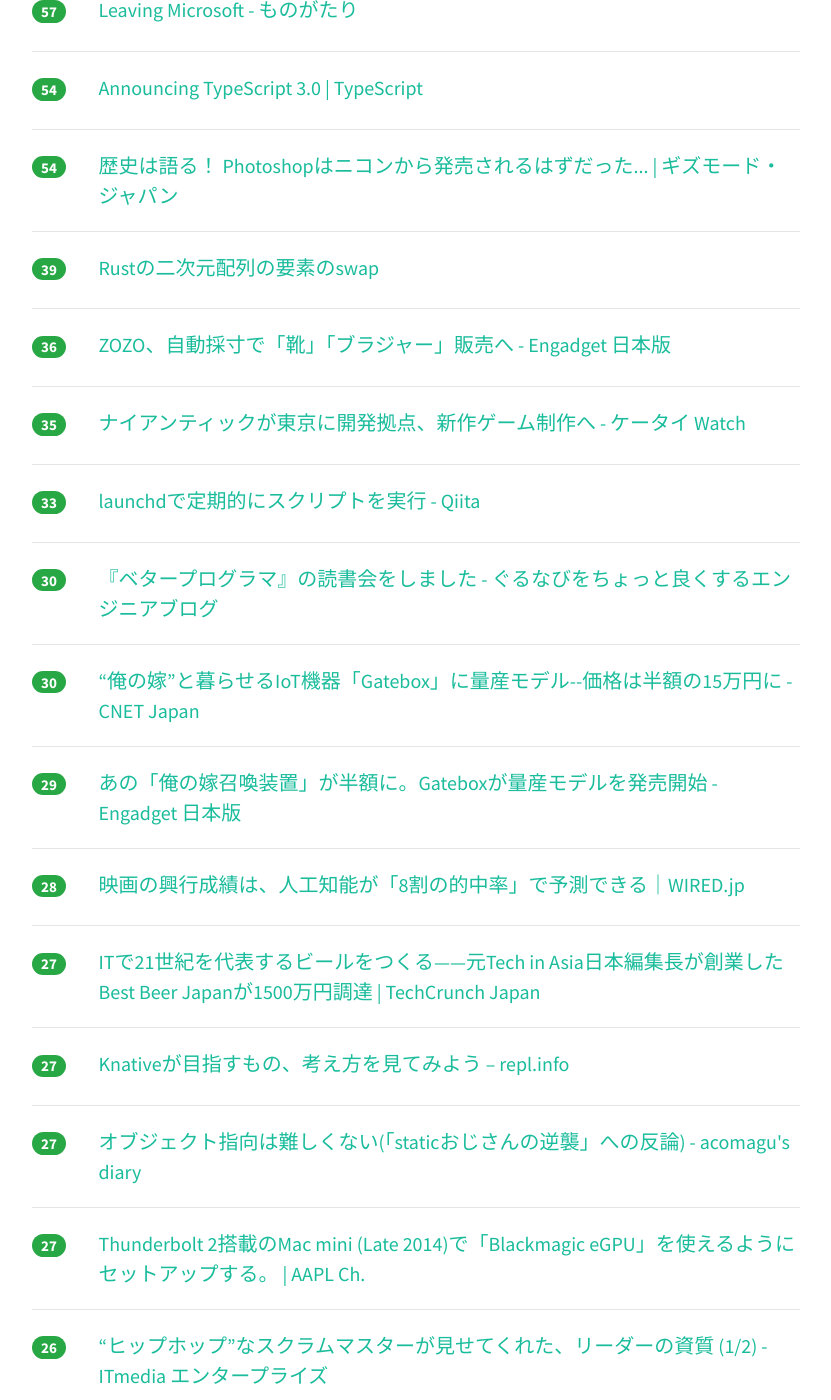
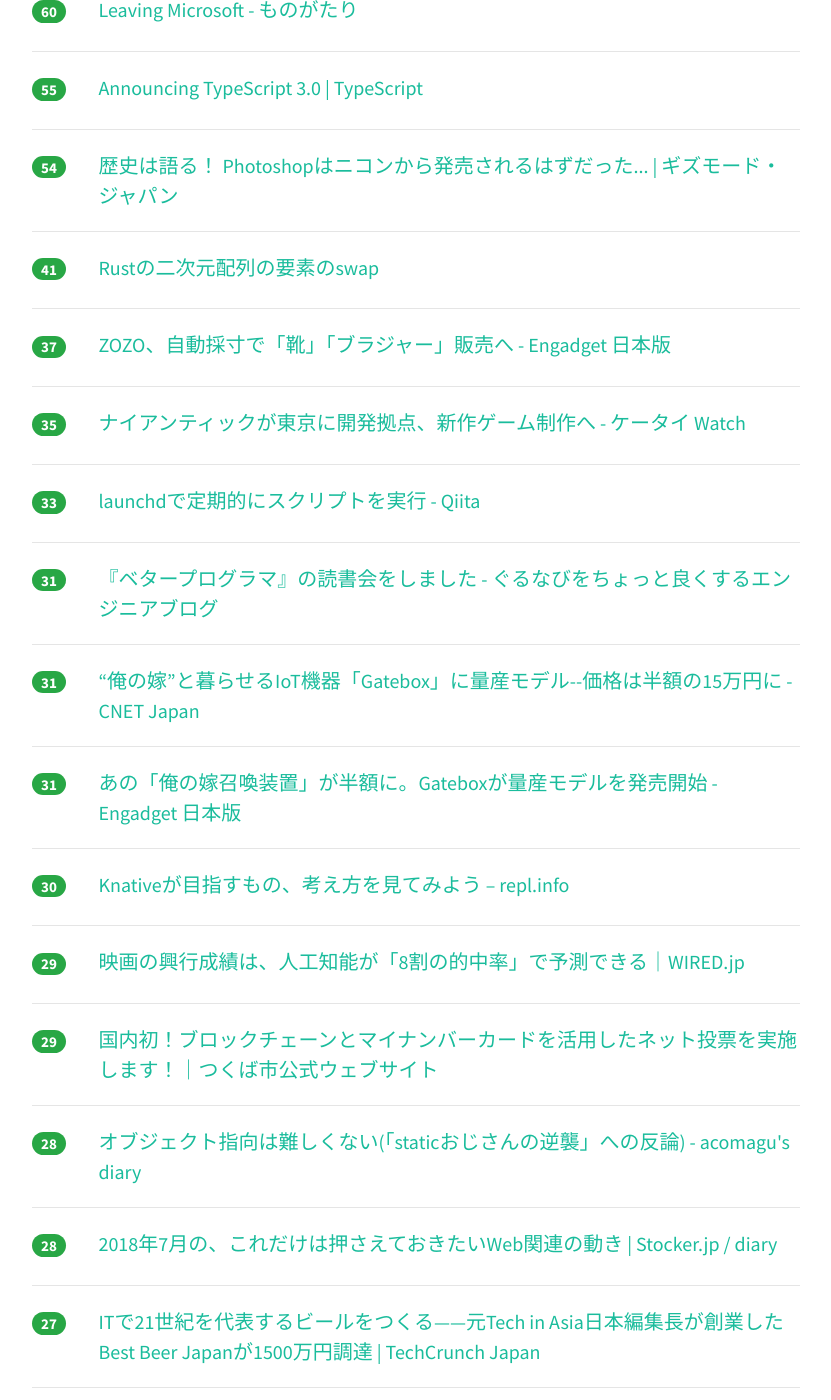
Before and after one commit to yatta47/hatena-matome-site, a Jekyll site: the page built from _posts/2018-07-31-hatena.md, in a window 1280 px wide and 1400 px high, scrolled down 1449 px. Shown: the whole window, without its empty margins (224-1055 px from the left). Built offline with Jekyll 4.4.1, drawn with Linux system fonts in a browser that asks for light colours; nearby versions of some CDN libraries; some of the changed text lies outside the part shown.

Commit message:
Updated 2018-07-31

```diff
--- a/_posts/2018-07-31-hatena.md
+++ b/_posts/2018-07-31-hatena.md
@@ -1,73 +1,73 @@
 ---
 layout: post
 title:  "2018-07-31 はてぶIT"
-date:   2018-07-31 18:01:01
+date:   2018-07-31 19:01:49
 tags: [it-hotentry]
 ---
-62 件のデータあり
+65 件のデータあり
 
 <hr><div class="row">
-<div class="col-1"><span class="badge badge-pill badge-success h2">188</span></div>
+<div class="col-1"><span class="badge badge-pill badge-success h2">222</span></div>
+<div class="col-11"><a href='http://mizchi.hatenablog.com/entry/2018/07/31/124354' target='_blank'>オブジェクト指向の呪いと、その避け方 - mizchi's blog</a></div>
+</div>
+<hr>
+<div class="row">
+<div class="col-1"><span class="badge badge-pill badge-success h2">194</span></div>
 <div class="col-11"><a href='https://blog.notsobad.jp/entry/2018/03/31/132507' target='_blank'>3年間運用してきたWebサービスを「Rails x Heroku」から「Riot.js x Firebase」に移行した話 - NOT SO BADなブログ</a></div>
 </div>
 <hr>
 <div class="row">
-<div class="col-1"><span class="badge badge-pill badge-success h2">183</span></div>
+<div class="col-1"><span class="badge badge-pill badge-success h2">189</span></div>
 <div class="col-11"><a href='https://blog.notsobad.jp/entry/2018/02/04/170844' target='_blank'>Herokuの無料プランで月間100万PVをさばく（さばかない）話 - NOT SO BADなブログ</a></div>
 </div>
 <hr>
 <div class="row">
 <div class="col-1"><span class="badge badge-pill badge-success h2">180</span></div>
-<div class="col-11"><a href='http://mizchi.hatenablog.com/entry/2018/07/31/124354' target='_blank'>オブジェクト指向の呪いと、その避け方 - mizchi's blog</a></div>
+<div class="col-11"><a href='https://www.newsweekjapan.jp/stories/technology/2018/07/post-10689.php' target='_blank'>居眠り運転の意外な原因　開始15分で眠気を誘う要因が分かった | テクノロジー | 最新記事 | ニューズウィーク日本版 オフィシャルサイト</a></div>
 </div>
 <hr>
 <div class="row">
 <div class="col-1"><span class="badge badge-pill badge-success h2">173</span></div>
-<div class="col-11"><a href='https://www.newsweekjapan.jp/stories/technology/2018/07/post-10689.php' target='_blank'>居眠り運転の意外な原因　開始15分で眠気を誘う要因が分かった | テクノロジー | 最新記事 | ニューズウィーク日本版 オフィシャルサイト</a></div>
-</div>
-<hr>
-<div class="row">
-<div class="col-1"><span class="badge badge-pill badge-success h2">168</span></div>
 <div class="col-11"><a href='http://www.110107.com/s/oto/page/YMO40?ima=3555' target='_blank'>YMO40周年！ YELLOW MAGIC ORCHESTRA / NEUE TANZ (イエロー・マジック・オーケストラ／ノイエ・タンツ)</a></div>
 </div>
 <hr>
 <div class="row">
-<div class="col-1"><span class="badge badge-pill badge-success h2">150</span></div>
+<div class="col-1"><span class="badge badge-pill badge-success h2">162</span></div>
+<div class="col-11"><a href='http://www.itmedia.co.jp/news/articles/1807/31/news046.html' target='_blank'>「佐川急便の偽サイト」に学ぶAndroidの防御法　見直す設定はたった1つ (1/2) - ITmedia NEWS</a></div>
+</div>
+<hr>
+<div class="row">
+<div class="col-1"><span class="badge badge-pill badge-success h2">162</span></div>
 <div class="col-11"><a href='https://japan.cnet.com/article/35123285/' target='_blank'>「Firefox」のアイコンが再び刷新へ--2つのデザイン案を公開 - CNET Japan</a></div>
 </div>
 <hr>
 <div class="row">
-<div class="col-1"><span class="badge badge-pill badge-success h2">149</span></div>
-<div class="col-11"><a href='http://www.itmedia.co.jp/news/articles/1807/31/news046.html' target='_blank'>「佐川急便の偽サイト」に学ぶAndroidの防御法　見直す設定はたった1つ (1/2) - ITmedia NEWS</a></div>
-</div>
-<hr>
-<div class="row">
-<div class="col-1"><span class="badge badge-pill badge-success h2">144</span></div>
+<div class="col-1"><span class="badge badge-pill badge-success h2">156</span></div>
 <div class="col-11"><a href='http://www.itmedia.co.jp/business/articles/1807/31/news021.html' target='_blank'>仕入れ目的でもカネのためでもない　東京の居酒屋が漁業に参入した切実な現状 (1/5) - ITmedia ビジネスオンライン</a></div>
 </div>
 <hr>
 <div class="row">
-<div class="col-1"><span class="badge badge-pill badge-success h2">105</span></div>
+<div class="col-1"><span class="badge badge-pill badge-success h2">117</span></div>
 <div class="col-11"><a href='http://design.hatenastaff.com/entry/2018/07/31/111307' target='_blank'>WEBサービスのデザイナーが育休をとって、仕事復帰から1年経ってみての感想 - Hatena Design Group</a></div>
 </div>
 <hr>
 <div class="row">
-<div class="col-1"><span class="badge badge-pill badge-success h2">95</span></div>
+<div class="col-1"><span class="badge badge-pill badge-success h2">116</span></div>
 <div class="col-11"><a href='https://cpplover.blogspot.com/2018/07/gccgit.html' target='_blank'>本の虫: GCCのgit移行が難航中</a></div>
 </div>
 <hr>
 <div class="row">
-<div class="col-1"><span class="badge badge-pill badge-success h2">80</span></div>
+<div class="col-1"><span class="badge badge-pill badge-success h2">89</span></div>
 <div class="col-11"><a href='http://www.itmedia.co.jp/news/articles/1807/31/news040.html' target='_blank'>“俺の嫁召喚装置”「Gatebox」15万円の量産モデル発売　甘～い新機能で新婚気分（動画あり） (1/2) - ITmedia NEWS</a></div>
 </div>
 <hr>
 <div class="row">
-<div class="col-1"><span class="badge badge-pill badge-success h2">57</span></div>
+<div class="col-1"><span class="badge badge-pill badge-success h2">60</span></div>
 <div class="col-11"><a href='http://atsushieno.hatenablog.com/entry/2018/07/31/030110' target='_blank'>Leaving Microsoft - ものがたり</a></div>
 </div>
 <hr>
 <div class="row">
-<div class="col-1"><span class="badge badge-pill badge-success h2">54</span></div>
+<div class="col-1"><span class="badge badge-pill badge-success h2">55</span></div>
 <div class="col-11"><a href='https://blogs.msdn.microsoft.com/typescript/2018/07/30/announcing-typescript-3-0/' target='_blank'>Announcing TypeScript 3.0 | TypeScript</a></div>
 </div>
 <hr>
@@ -77,12 +77,12 @@ tags: [it-hotentry]
 </div>
 <hr>
 <div class="row">
-<div class="col-1"><span class="badge badge-pill badge-success h2">39</span></div>
+<div class="col-1"><span class="badge badge-pill badge-success h2">41</span></div>
 <div class="col-11"><a href='https://qiita.com/tanakh/items/d70561f038a0ef4f0ff1' target='_blank'>Rustの二次元配列の要素のswap</a></div>
 </div>
 <hr>
 <div class="row">
-<div class="col-1"><span class="badge badge-pill badge-success h2">36</span></div>
+<div class="col-1"><span class="badge badge-pill badge-success h2">37</span></div>
 <div class="col-11"><a href='https://japanese.engadget.com/2018/07/30/zozo/' target='_blank'>ZOZO、自動採寸で「靴」「ブラジャー」販売へ - Engadget 日本版</a></div>
 </div>
 <hr>
@@ -97,38 +97,48 @@ tags: [it-hotentry]
 </div>
 <hr>
 <div class="row">
-<div class="col-1"><span class="badge badge-pill badge-success h2">30</span></div>
+<div class="col-1"><span class="badge badge-pill badge-success h2">31</span></div>
 <div class="col-11"><a href='http://developers.gnavi.co.jp/entry/engineer_dokusho/' target='_blank'>『ベタープログラマ』の読書会をしました - ぐるなびをちょっと良くするエンジニアブログ</a></div>
 </div>
 <hr>
 <div class="row">
-<div class="col-1"><span class="badge badge-pill badge-success h2">30</span></div>
+<div class="col-1"><span class="badge badge-pill badge-success h2">31</span></div>
 <div class="col-11"><a href='https://japan.cnet.com/article/35123278/' target='_blank'>“俺の嫁”と暮らせるIoT機器「Gatebox」に量産モデル--価格は半額の15万円に - CNET Japan</a></div>
 </div>
 <hr>
 <div class="row">
-<div class="col-1"><span class="badge badge-pill badge-success h2">29</span></div>
+<div class="col-1"><span class="badge badge-pill badge-success h2">31</span></div>
 <div class="col-11"><a href='https://japanese.engadget.com/2018/07/30/gatebox/' target='_blank'>あの「俺の嫁召喚装置」が半額に。Gateboxが量産モデルを発売開始 - Engadget 日本版</a></div>
 </div>
 <hr>
 <div class="row">
+<div class="col-1"><span class="badge badge-pill badge-success h2">30</span></div>
+<div class="col-11"><a href='https://repl.info/archives/2137/' target='_blank'>Knativeが目指すもの、考え方を見てみよう – repl.info</a></div>
+</div>
+<hr>
+<div class="row">
+<div class="col-1"><span class="badge badge-pill badge-success h2">29</span></div>
+<div class="col-11"><a href='https://wired.jp/2018/07/31/box-office-predictions/' target='_blank'>映画の興行成績は、人工知能が「8割の的中率」で予測できる｜WIRED.jp</a></div>
+</div>
+<hr>
+<div class="row">
+<div class="col-1"><span class="badge badge-pill badge-success h2">29</span></div>
+<div class="col-11"><a href='http://www.city.tsukuba.lg.jp/shisei/oshirase/1005129.html' target='_blank'>国内初！ブロックチェーンとマイナンバーカードを活用したネット投票を実施します！｜つくば市公式ウェブサイト</a></div>
+</div>
+<hr>
+<div class="row">
 <div class="col-1"><span class="badge badge-pill badge-success h2">28</span></div>
-<div class="col-11"><a href='https://wired.jp/2018/07/31/box-office-predictions/' target='_blank'>映画の興行成績は、人工知能が「8割の的中率」で予測できる｜WIRED.jp</a></div>
+<div class="col-11"><a href='http://acomagu.hatenablog.com/entry/2018/07/31/011857' target='_blank'>オブジェクト指向は難しくない(「staticおじさんの逆襲」への反論) - acomagu's diary</a></div>
+</div>
+<hr>
+<div class="row">
+<div class="col-1"><span class="badge badge-pill badge-success h2">28</span></div>
+<div class="col-11"><a href='https://stocker.jp/diary/web-news-jul2018/' target='_blank'>2018年7月の、これだけは押さえておきたいWeb関連の動き | Stocker.jp / diary</a></div>
 </div>
 <hr>
 <div class="row">
 <div class="col-1"><span class="badge badge-pill badge-success h2">27</span></div>
 <div class="col-11"><a href='https://jp.techcrunch.com/2018/07/31/best-beer-japan-fundraising/' target='_blank'>ITで21世紀を代表するビールをつくる——元Tech in Asia日本編集長が創業したBest Beer Japanが1500万円調達 | TechCrunch Japan</a></div>
-</div>
-<hr>
-<div class="row">
-<div class="col-1"><span class="badge badge-pill badge-success h2">27</span></div>
-<div class="col-11"><a href='https://repl.info/archives/2137/' target='_blank'>Knativeが目指すもの、考え方を見てみよう – repl.info</a></div>
-</div>
-<hr>
-<div class="row">
-<div class="col-1"><span class="badge badge-pill badge-success h2">27</span></div>
-<div class="col-11"><a href='http://acomagu.hatenablog.com/entry/2018/07/31/011857' target='_blank'>オブジェクト指向は難しくない(「staticおじさんの逆襲」への反論) - acomagu's diary</a></div>
 </div>
 <hr>
 <div class="row">
@@ -139,6 +149,11 @@ tags: [it-hotentry]
 <div class="row">
 <div class="col-1"><span class="badge badge-pill badge-success h2">26</span></div>
 <div class="col-11"><a href='http://www.itmedia.co.jp/enterprise/articles/1807/29/news006.html' target='_blank'>“ヒップホップ”なスクラムマスターが見せてくれた、リーダーの資質 (1/2) - ITmedia エンタープライズ</a></div>
+</div>
+<hr>
+<div class="row">
+<div class="col-1"><span class="badge badge-pill badge-success h2">26</span></div>
+<div class="col-11"><a href='http://seto-hi.hatenablog.com/entry/2018/07/31/093345' target='_blank'>邪悪なUIチェックポイント - そんな感じで</a></div>
 </div>
 <hr>
 <div class="row">
@@ -153,12 +168,12 @@ tags: [it-hotentry]
 <hr>
 <div class="row">
 <div class="col-1"><span class="badge badge-pill badge-success h2">24</span></div>
-<div class="col-11"><a href='http://www.oreilly.co.jp/books/9784873118260/index.html' target='_blank'>O'Reilly Japan - 直感 Deep Learning</a></div>
+<div class="col-11"><a href='https://internet.watch.impress.co.jp/docs/yajiuma/1135638.html' target='_blank'>これで指が汚れない！　ケンタッキーが配布中のチキン用指手袋、海外から羨望の眼差し【やじうまWatch】 - INTERNET Watch</a></div>
 </div>
 <hr>
 <div class="row">
 <div class="col-1"><span class="badge badge-pill badge-success h2">24</span></div>
-<div class="col-11"><a href='https://stocker.jp/diary/web-news-jul2018/' target='_blank'>2018年7月の、これだけは押さえておきたいWeb関連の動き | Stocker.jp / diary</a></div>
+<div class="col-11"><a href='http://www.oreilly.co.jp/books/9784873118260/index.html' target='_blank'>O'Reilly Japan - 直感 Deep Learning</a></div>
 </div>
 <hr>
 <div class="row">
@@ -172,16 +187,6 @@ tags: [it-hotentry]
 </div>
 <hr>
 <div class="row">
-<div class="col-1"><span class="badge badge-pill badge-success h2">22</span></div>
-<div class="col-11"><a href='https://internet.watch.impress.co.jp/docs/yajiuma/1135638.html' target='_blank'>これで指が汚れない！　ケンタッキーが配布中のチキン用指手袋、海外から羨望の眼差し【やじうまWatch】 - INTERNET Watch</a></div>
-</div>
-<hr>
-<div class="row">
-<div class="col-1"><span class="badge badge-pill badge-success h2">22</span></div>
-<div class="col-11"><a href='http://www.city.tsukuba.lg.jp/shisei/oshirase/1005129.html' target='_blank'>国内初！ブロックチェーンとマイナンバーカードを活用したネット投票を実施します！｜つくば市公式ウェブサイト</a></div>
-</div>
-<hr>
-<div class="row">
 <div class="col-1"><span class="badge badge-pill badge-success h2">21</span></div>
 <div class="col-11"><a href='http://www.itmedia.co.jp/news/articles/1807/30/news117.html' target='_blank'>サイバー攻撃の規模や動向をリアルタイム表示　カスペルスキーの“地図”が日本語対応 - ITmedia NEWS</a></div>
 </div>
@@ -192,6 +197,11 @@ tags: [it-hotentry]
 </div>
 <hr>
 <div class="row">
+<div class="col-1"><span class="badge badge-pill badge-success h2">21</span></div>
+<div class="col-11"><a href='http://www.itmedia.co.jp/pcuser/articles/1807/31/news093.html' target='_blank'>タニタ「ツインスティック」プロジェクト、8000万円集めるも「不成立」で終了 - ITmedia PC USER</a></div>
+</div>
+<hr>
+<div class="row">
 <div class="col-1"><span class="badge badge-pill badge-success h2">20</span></div>
 <div class="col-11"><a href='http://www.atmarkit.co.jp/ait/articles/1807/26/news007.html' target='_blank'>現場で戦う教員が明かす、高校の情報科教育とセキュリティ対策の現状：＠ITセキュリティセミナー2018.6-7 - ＠IT</a></div>
 </div>
@@ -199,6 +209,11 @@ tags: [it-hotentry]
 <div class="row">
 <div class="col-1"><span class="badge badge-pill badge-success h2">20</span></div>
 <div class="col-11"><a href='http://www.itmedia.co.jp/news/articles/1807/30/news123.html' target='_blank'>ZOZOで体型に合った靴とブラジャー開発へ　「5年以上の経験者」を募集 - ITmedia NEWS</a></div>
+</div>
+<hr>
+<div class="row">
+<div class="col-1"><span class="badge badge-pill badge-success h2">20</span></div>
+<div class="col-11"><a href='http://www.itmedia.co.jp/news/articles/1807/31/news093.html' target='_blank'>タニタ「ツインスティック」プロジェクト、8000万円集めるも「不成立」で終了 - ITmedia NEWS</a></div>
 </div>
 <hr>
 <div class="row">
@@ -233,7 +248,7 @@ tags: [it-hotentry]
 <hr>
 <div class="row">
 <div class="col-1"><span class="badge badge-pill badge-success h2">18</span></div>
-<div class="col-11"><a href='http://www.itmedia.co.jp/news/articles/1807/31/news093.html' target='_blank'>タニタ「ツインスティック」プロジェクト、8000万円集めるも「不成立」で終了 - ITmedia NEWS</a></div>
+<div class="col-11"><a href='https://speakerdeck.com/yuzutas0/20180727' target='_blank'>事業のグロースを支えるDataOpsの現場 #DataOps #DevSumi #デブサミ - Speaker Deck</a></div>
 </div>
 <hr>
 <div class="row">
@@ -253,7 +268,12 @@ tags: [it-hotentry]
 <hr>
 <div class="row">
 <div class="col-1"><span class="badge badge-pill badge-success h2">15</span></div>
-<div class="col-11"><a href='http://www.itmedia.co.jp/pcuser/articles/1807/31/news093.html' target='_blank'>タニタ「ツインスティック」プロジェクト、8000万円集めるも「不成立」で終了 - ITmedia PC USER</a></div>
+<div class="col-11"><a href='https://tech.plaid.co.jp/google-cloud-next-18-spinnaker/' target='_blank'>Google Cloud Next '18でSpinnakerのセッションを聞いてきました! | PLAID engineer blog</a></div>
+</div>
+<hr>
+<div class="row">
+<div class="col-1"><span class="badge badge-pill badge-success h2">15</span></div>
+<div class="col-11"><a href='https://www.asahi.com/articles/ASL7Y0081L7XPITB03K.html' target='_blank'>「昔ここで遊んだ」被爆前の広島写真、ＡＩでカラー化</a></div>
 </div>
 <hr>
 <div class="row">
@@ -262,23 +282,18 @@ tags: [it-hotentry]
 </div>
 <hr>
 <div class="row">
-<div class="col-1"><span class="badge badge-pill badge-success h2">13</span></div>
-<div class="col-11"><a href='https://tech.plaid.co.jp/google-cloud-next-18-spinnaker/' target='_blank'>Google Cloud Next '18でSpinnakerのセッションを聞いてきました! | PLAID engineer blog</a></div>
+<div class="col-1"><span class="badge badge-pill badge-success h2">14</span></div>
+<div class="col-11"><a href='https://av.watch.impress.co.jp/docs/news/1135763.html' target='_blank'>女子高生AIりんな、エモい歌声に進化。人の声を大量に学習、“国民的AI”へ - AV Watch</a></div>
+</div>
+<hr>
+<div class="row">
+<div class="col-1"><span class="badge badge-pill badge-success h2">12</span></div>
+<div class="col-11"><a href='https://suzushinlab.com/2018/07/30/simple-fortune-program-in-php/' target='_blank'>PHP 超シンプルな「おみくじ」プログラムを作成してみた｜スズシンラボ オフィシャルブログ</a></div>
 </div>
 <hr>
 <div class="row">
 <div class="col-1"><span class="badge badge-pill badge-success h2">12</span></div>
 <div class="col-11"><a href='https://www.gizmodo.jp/2018/07/tamiya-centipede-robot.html' target='_blank'>ギャー！ 動きがリアルで本能的に逃げ出したくなる、タミヤの｢ムカデロボット工作セット｣ | ギズモード・ジャパン</a></div>
-</div>
-<hr>
-<div class="row">
-<div class="col-1"><span class="badge badge-pill badge-success h2">12</span></div>
-<div class="col-11"><a href='http://seto-hi.hatenablog.com/entry/2018/07/31/093345' target='_blank'>邪悪なUIチェックポイント - そんな感じで</a></div>
-</div>
-<hr>
-<div class="row">
-<div class="col-1"><span class="badge badge-pill badge-success h2">11</span></div>
-<div class="col-11"><a href='https://suzushinlab.com/2018/07/30/simple-fortune-program-in-php/' target='_blank'>PHP 超シンプルな「おみくじ」プログラムを作成してみた｜スズシンラボ オフィシャルブログ</a></div>
 </div>
 <hr>
 <div class="row">
@@ -307,12 +322,12 @@ tags: [it-hotentry]
 </div>
 <hr>
 <div class="row">
+<div class="col-1"><span class="badge badge-pill badge-success h2">8</span></div>
+<div class="col-11"><a href='https://japan.cnet.com/article/35123326/' target='_blank'>意のままに3Dキャラクターを作れる無料ツール「VRoid Studio」--ベータ版を提供開始 - CNET Japan</a></div>
+</div>
+<hr>
+<div class="row">
 <div class="col-1"><span class="badge badge-pill badge-success h2">6</span></div>
 <div class="col-11"><a href='https://papix.hatenablog.com/entry/2018/07/30/182756' target='_blank'>｢Rejectcon 2018｣に登壇することになりました</a></div>
 </div>
 <hr>
-<div class="row">
-<div class="col-1"><span class="badge badge-pill badge-success h2">6</span></div>
-<div class="col-11"><a href='https://www.asahi.com/articles/ASL7Y0081L7XPITB03K.html' target='_blank'>「昔ここで遊んだ」被爆前の広島写真、ＡＩでカラー化</a></div>
-</div>
-<hr>
```
